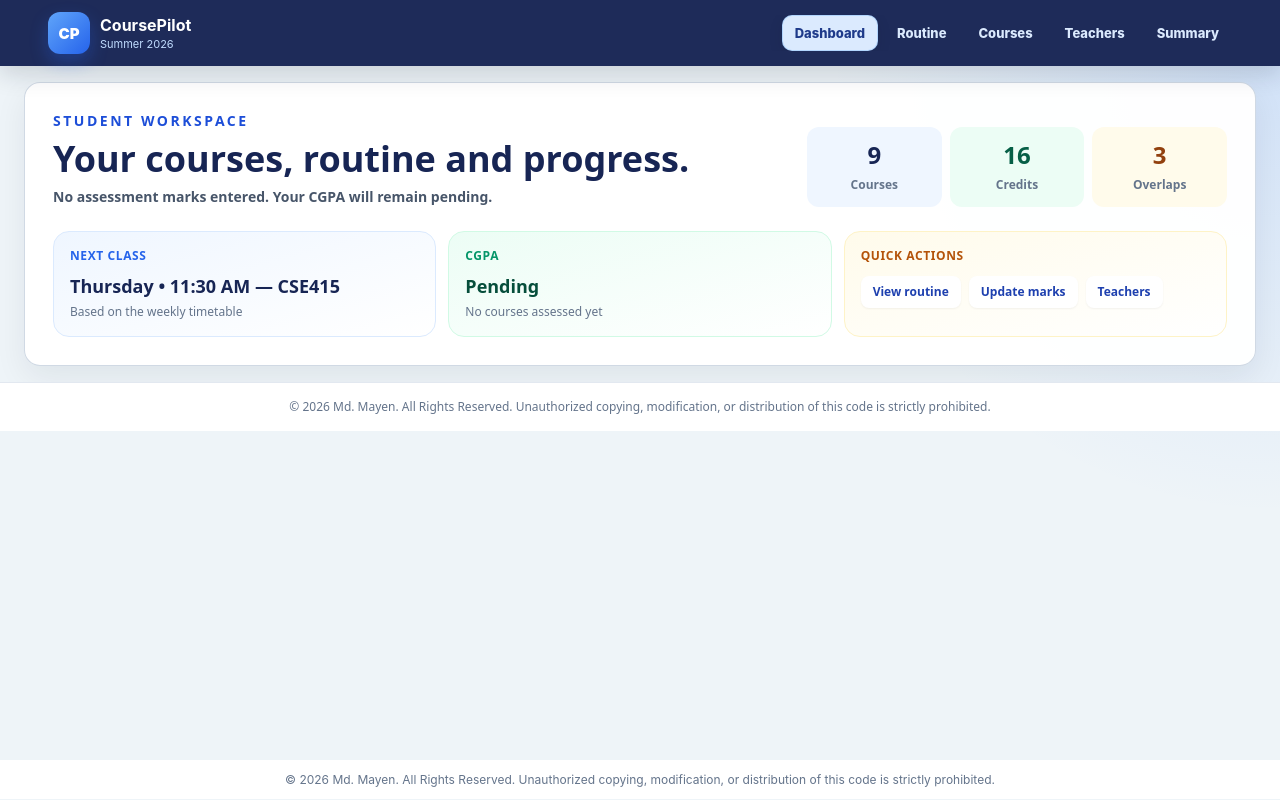
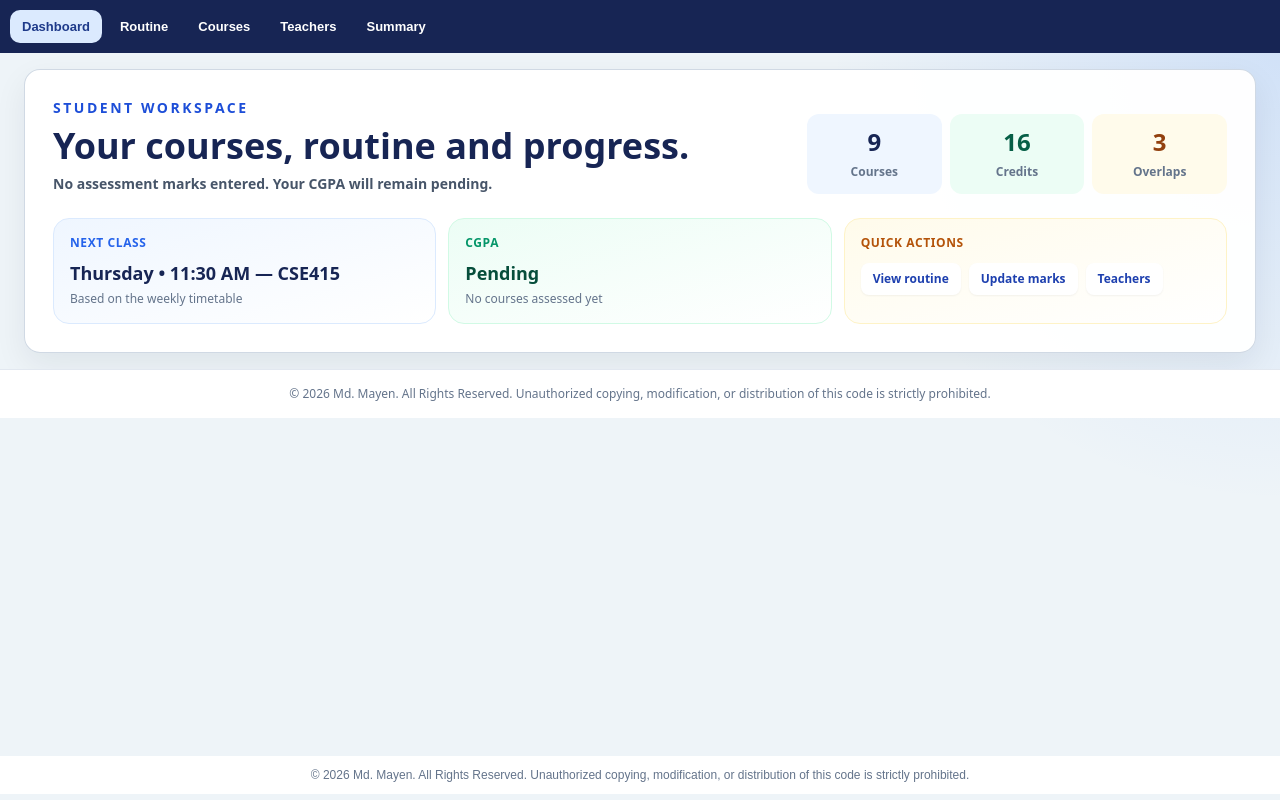
Before and after one commit to syntax-ghost0/CoursePilot-DiU, a plain HTML site: page Dashboard.html in a window 1280 px wide. Drawn offline with nearby package versions, Linux system fonts and the light colour scheme.

Commit message:
Restore original dashboard and fix embedded footer

```diff
--- a/Dashboard.html
+++ b/Dashboard.html
@@ -5,100 +5,37 @@
     <meta name="viewport" content="width=device-width, initial-scale=1.0" />
     <title>CoursePilot Dashboard</title>
     <style>
-      :root { color-scheme: light; }
-      * { box-sizing: border-box; }
-      body {
-        margin: 0;
-        background: #eef4f8;
-        font-family: Inter, "Segoe UI", Arial, sans-serif;
-        color: #1e293b;
-      }
-      .topbar {
-        position: sticky;
-        top: 0;
-        z-index: 10;
-        display: flex;
-        align-items: center;
-        gap: 18px;
-        min-height: 66px;
-        padding: 10px clamp(16px, 4vw, 48px);
-        background: rgba(23, 37, 84, 0.97);
-        box-shadow: 0 8px 24px rgba(15, 23, 42, 0.16);
-        backdrop-filter: blur(14px);
-      }
-      .brand {
-        display: flex;
-        align-items: center;
-        gap: 10px;
-        color: white;
-        text-decoration: none;
-        white-space: nowrap;
-      }
-      .brand-mark {
-        display: grid;
-        width: 42px;
-        height: 42px;
-        place-items: center;
-        border-radius: 12px;
-        background: linear-gradient(135deg, #60a5fa, #2563eb);
-        font-size: 15px;
-        font-weight: 900;
-        box-shadow: 0 8px 18px rgba(37, 99, 235, 0.32);
-      }
-      .brand-copy strong { display: block; font-size: 16px; }
-      .brand-copy small { display: block; margin-top: 2px; color: #bfdbfe; font-size: 11px; }
+      body { margin: 0; background: #eef4f8; font-family: Arial, sans-serif; }
       nav {
         display: flex;
-        flex: 1;
-        justify-content: flex-end;
         gap: 6px;
         overflow-x: auto;
-        scrollbar-width: none;
+        padding: 10px;
+        background: #172554;
       }
-      nav::-webkit-scrollbar { display: none; }
       nav a {
-        border: 1px solid transparent;
         border-radius: 10px;
-        color: #dbeafe;
+        color: white;
         padding: 9px 12px;
         text-decoration: none;
         font-size: 13px;
         font-weight: 800;
         white-space: nowrap;
-        transition: 160ms ease;
       }
-      nav a:hover { background: rgba(255,255,255,.08); color: white; }
       nav a.active {
-        border-color: rgba(147,197,253,.55);
         background: #dbeafe;
         color: #1e3a8a;
-        box-shadow: 0 4px 14px rgba(15,23,42,.12);
       }
       iframe {
         width: 100%;
-        height: calc(100vh - 106px);
+        height: calc(100vh - 97px);
         border: 0;
         display: block;
         background: #eef4f8;
       }
-      @media (max-width: 720px) {
-        .topbar { align-items: flex-start; flex-direction: column; gap: 8px; }
-        .brand-copy { display: none; }
-        nav { width: 100%; justify-content: flex-start; }
-        nav a { padding: 8px 10px; }
-        iframe { height: calc(100vh - 152px); }
-      }
     </style>
   </head>
   <body>
-    <header class="topbar">
-      <a class="brand" href="Dashboard.html" aria-label="CoursePilot dashboard">
-        <span class="brand-mark">CP</span>
-        <span class="brand-copy">
-          <strong>CoursePilot</strong>
-          <small>Summer 2026</small>
-        </span>
-      </a>
     <nav aria-label="Primary navigation">
       <a class="active" href="Dashboard.html">Dashboard</a>
       <a href="Routine.html">Routine</a>
@@ -106,7 +43,6 @@
       <a href="Teachers.html">Teachers</a>
       <a href="Summary.html">Summary</a>
     </nav>
-    </header>
     <iframe src="Class%20Routine.html?view=overview" title="CoursePilot Dashboard"></iframe>
     <footer style="padding:12px 16px; text-align:center; font-size:12px; color:#64748b; background:white;">
       © 2026 Md. Mayen. All Rights Reserved. Unauthorized copying, modification, or distribution of this code is strictly prohibited.
```
Lines whose indentation alone changed are shown as unchanged.
